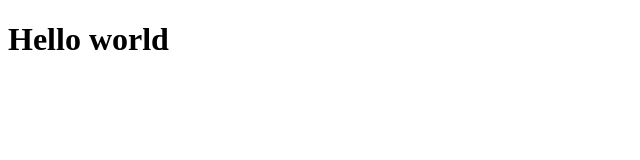
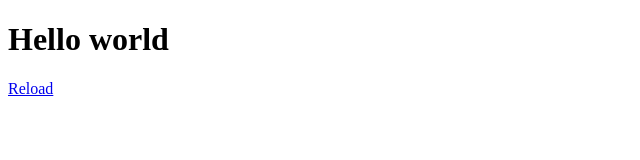
Before and after one commit to Theaceupthesleeve/Git-EX-2024, a plain HTML site: page index.html in a window 1280 px wide. Shown: the full height of the page, 0-640 px from the left. Drawn offline with Linux system fonts and the light colour scheme.

Commit message:
address tag added

```diff
--- a/index.html
+++ b/index.html
@@ -8,6 +8,6 @@
 <body>
 
     <h1>Hello world</h1>
-
+    <a href="#">Reload</a>
 </body>
 </html>
```
